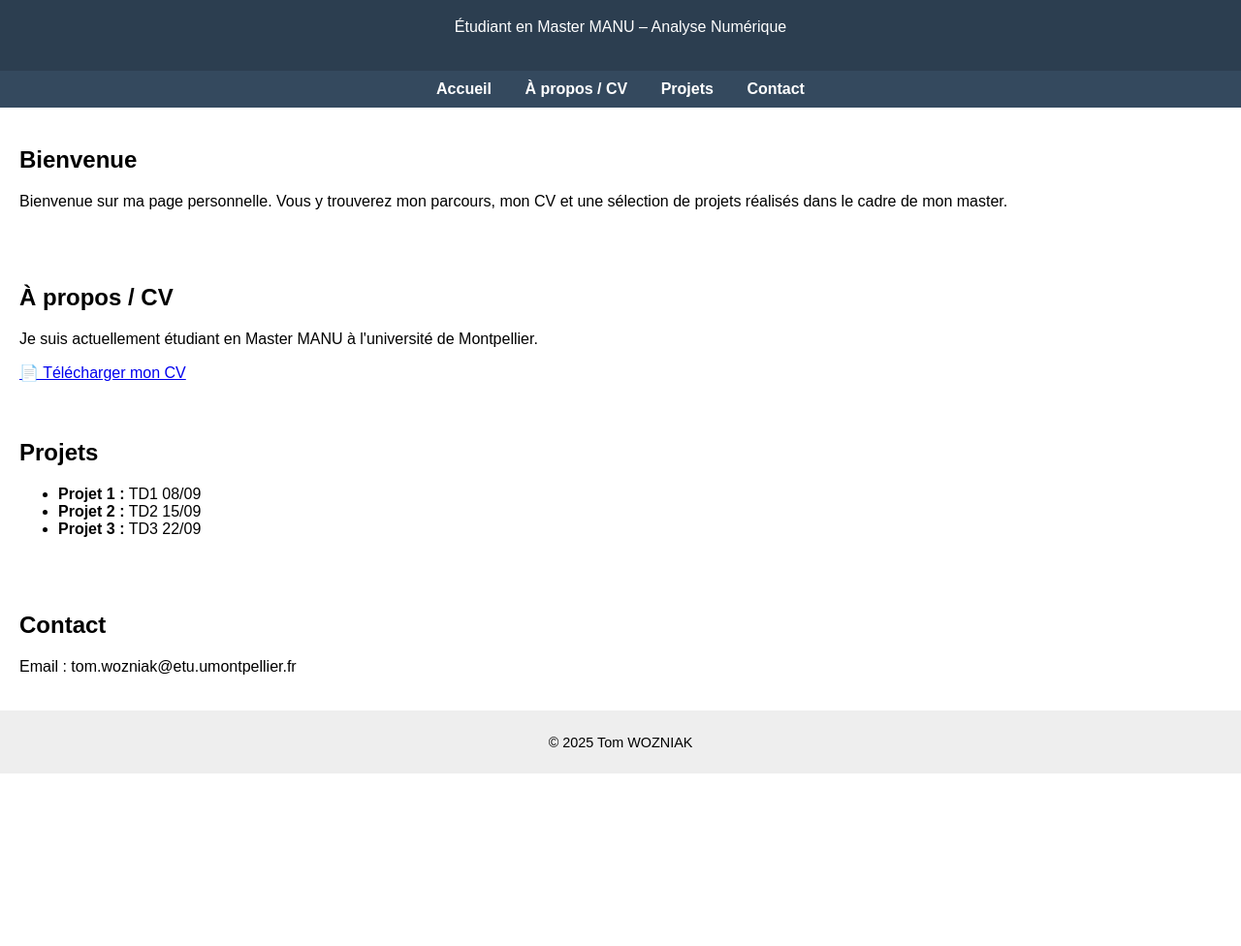
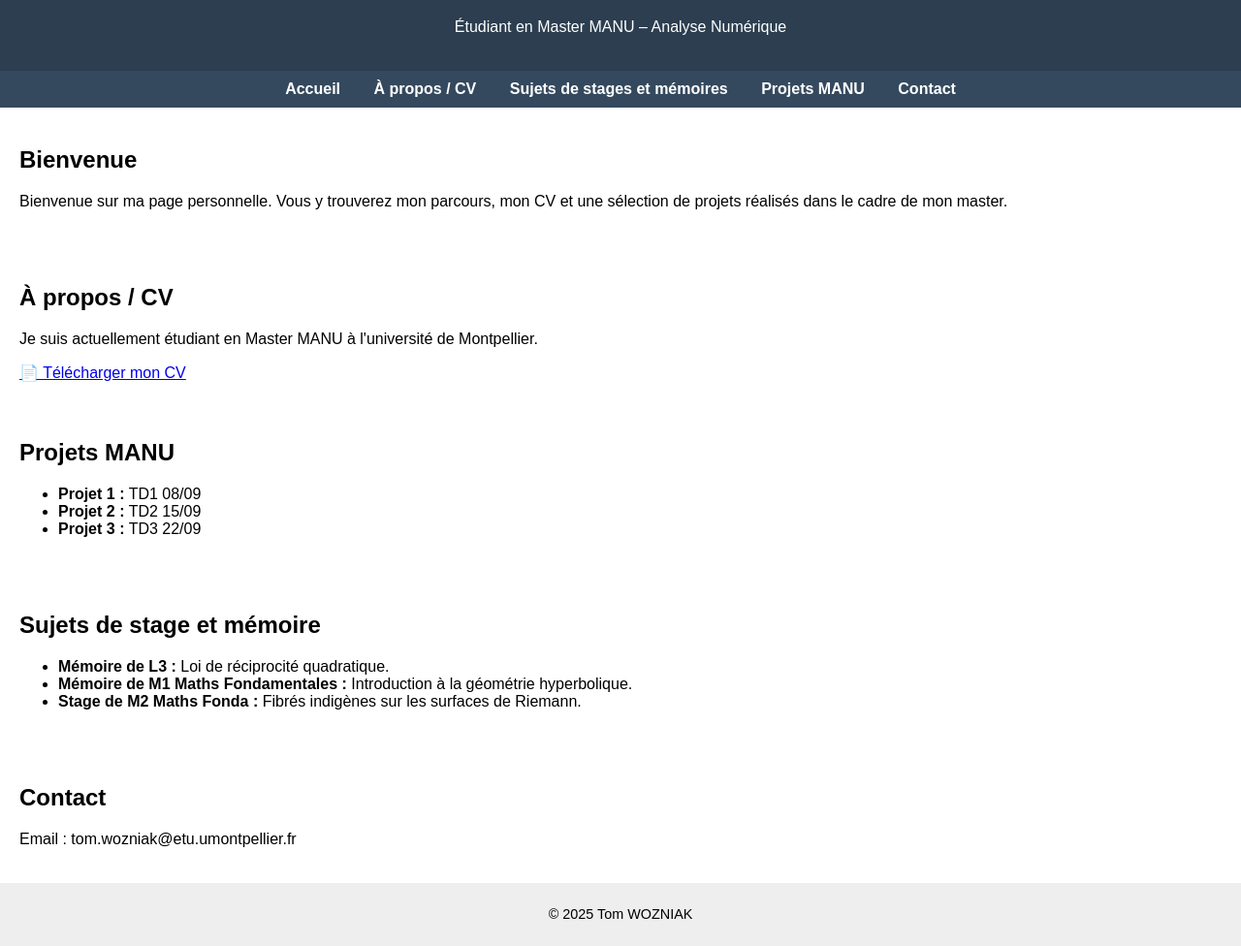
Before and after one commit to Tom6642/tom-manu, a plain HTML site: page index.html in a window 1280 px wide. Shown: the part 81-1057 px from the top of the page at 97% size. Before the commit the page ends 879 px from the top, so only its background shows below. Drawn offline with Linux system fonts and the light colour scheme.

Commit message:
Update index.html

```diff
--- a/index.html
+++ b/index.html
@@ -46,7 +46,8 @@
   <nav>
     <a href="#accueil">Accueil</a>
     <a href="#cv">À propos / CV</a>
-    <a href="#projets">Projets</a>
+    <a href="#stages">Sujets de stages et mémoires</a>
+    <a href="#projets">Projets MANU</a>
     <a href="#contact">Contact</a>
   </nav>
 
@@ -62,11 +63,20 @@
   </section>
 
   <section id="projets">
-    <h2>Projets</h2>
+    <h2>Projets MANU</h2>
     <ul>
       <li><strong>Projet 1 :</strong> TD1 08/09
       <li><strong>Projet 2 :</strong> TD2 15/09
       <li><strong>Projet 3 :</strong> TD3 22/09
+    </ul>
+  </section>
+
+  <section id="stages">
+    <h2>Sujets de stage et mémoire</h2>
+    <ul>
+      <li><strong>Mémoire de L3 :</strong> Loi de réciprocité quadratique.
+      <li><strong>Mémoire de M1 Maths Fondamentales :</strong> Introduction à la géométrie hyperbolique.
+      <li><strong>Stage de M2 Maths Fonda :</strong> Fibrés indigènes sur les surfaces de Riemann.
     </ul>
   </section>
 
```
